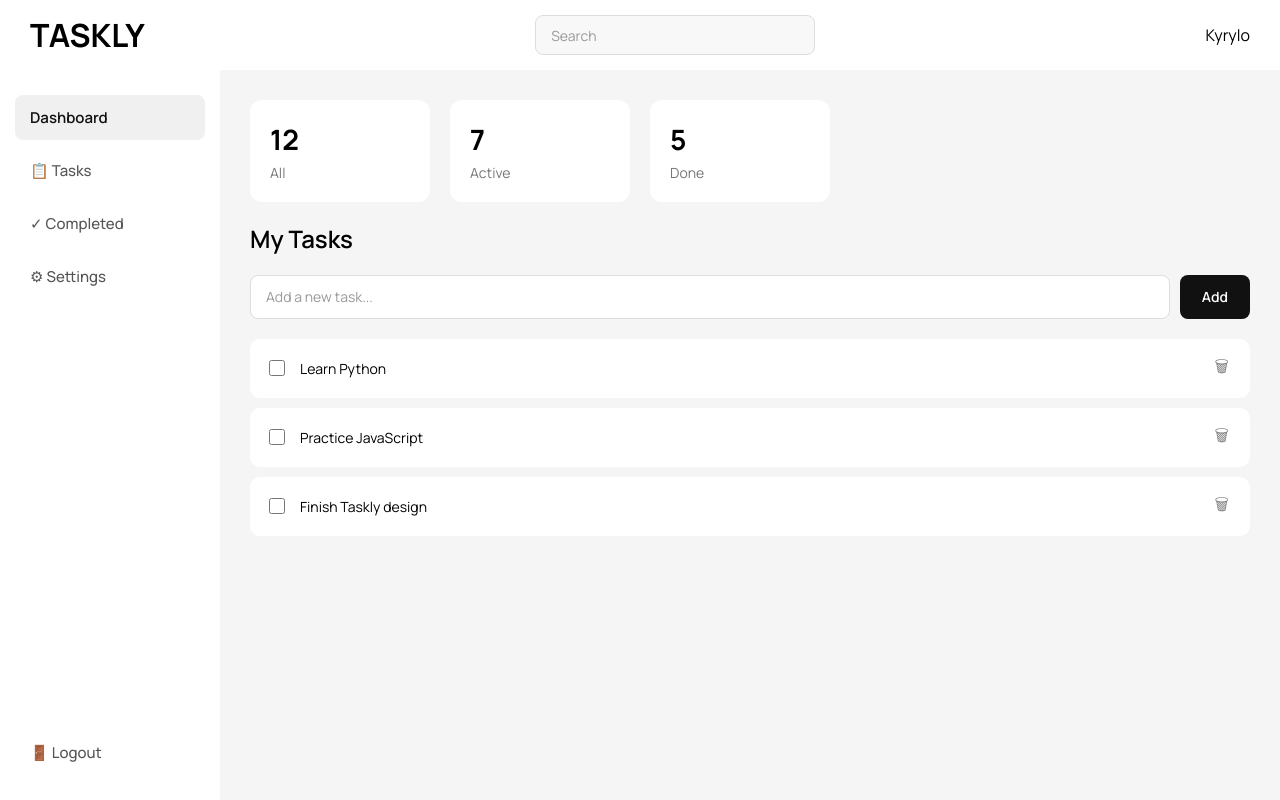
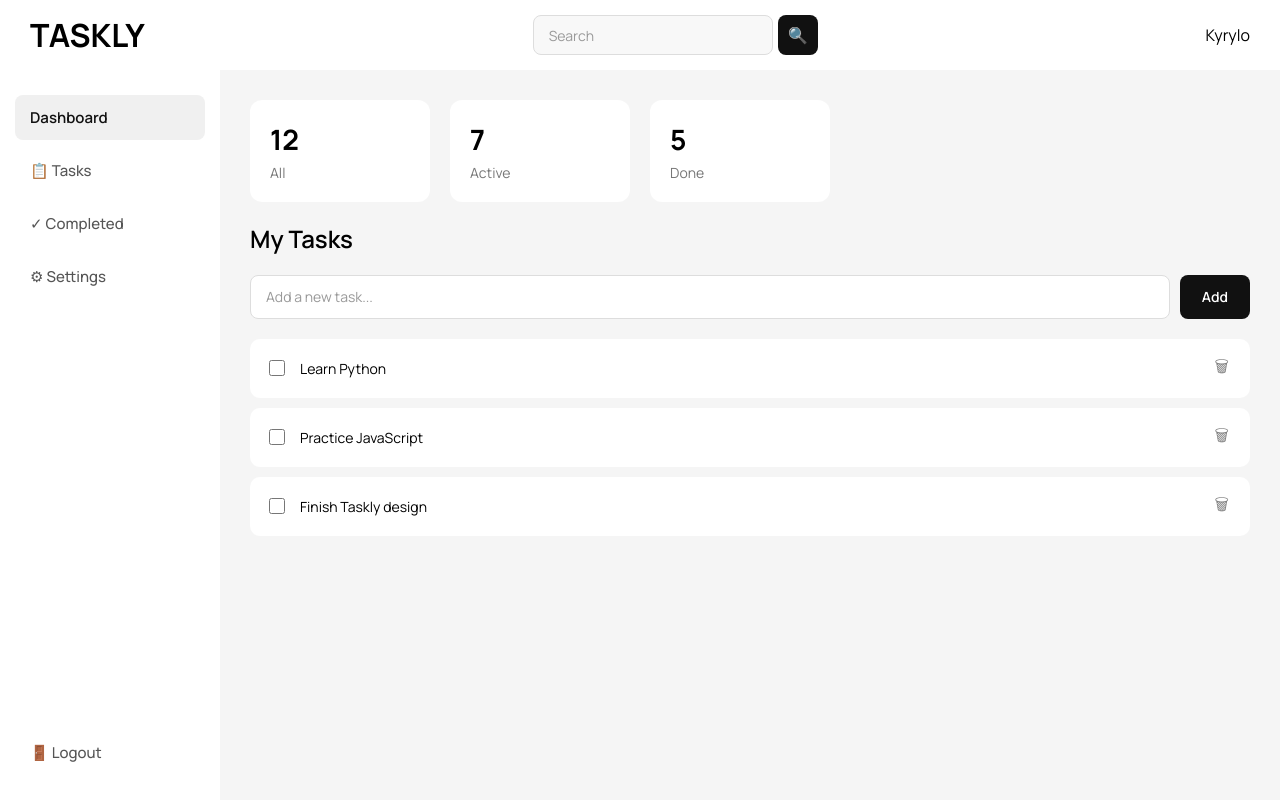
Before and after one commit to weyn-n/learning-projeckts, a Python web app: template Taskly/templates/index.html in a window 1280 px wide. Run offline with Jinja, Linux system fonts and the light colour scheme; the template is opened without the code that fills it, so the values that code supplies are empty; some web fonts are replaced.

Commit message:
added search buuton

```diff
--- a/Taskly/templates/index.html
+++ b/Taskly/templates/index.html
@@ -17,9 +17,16 @@
 <body>
 
     <header>
+
         <h1>TASKLY</h1>
-        <input type="text" placeholder="Search">
+
+        <div class="search-box">
+            <input type="text" placeholder="Search">
+            <button>🔍</button>
+        </div>
+
         <span>Kyrylo</span>
+
     </header>
 
     <aside>
--- a/Taskly/templates/style.css
+++ b/Taskly/templates/style.css
@@ -28,29 +28,51 @@ header {
     background-color: white;
 }
 
-header input {
-    width: 280px;
+.search-box {
+    display: flex;
+    align-items: center;
+    gap: 5px;
+}
+
+.search-box input {
+    width: 240px;
     height: 40px;
     padding: 0 15px;
-
     border: 1px solid #ddd;
     border-radius: 8px;
-
     background-color: #f8f8f8;
-
     font-family: inherit;
     font-size: 14px;
-
     outline: none;
 }
 
-header input:focus {
+.search-box input:focus {
     background-color: white;
     border-color: #aaa;
 }
 
-header input::placeholder {
+.search-box input::placeholder {
     color: #999;
+}
+
+.search-box button {
+    width: 40px;
+    height: 40px;
+
+    border: none;
+    border-radius: 8px;
+
+    background-color: #111;
+    color: white;
+
+    cursor: pointer;
+    font-size: 16px;
+
+    transition: 0.2s;
+}
+
+.search-box button:hover {
+    background-color: #333;
 }
 
 aside {
```
